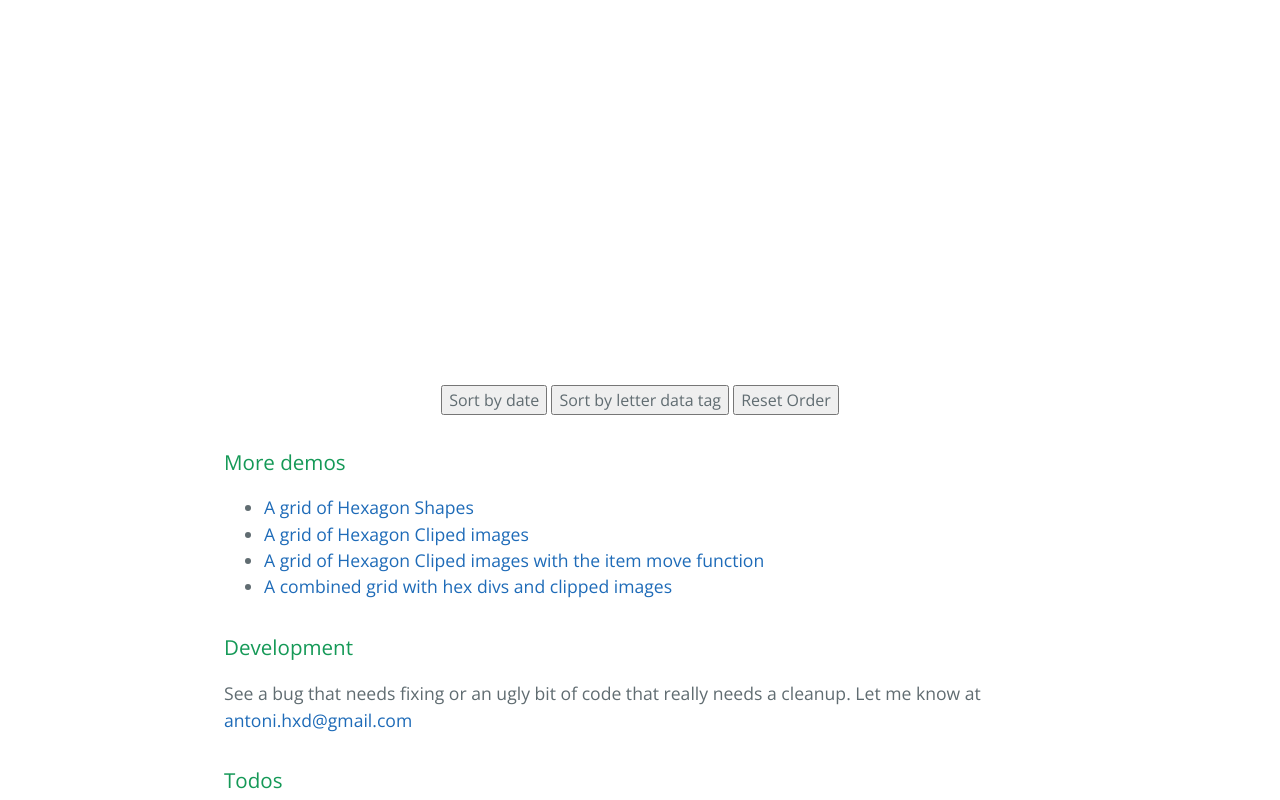
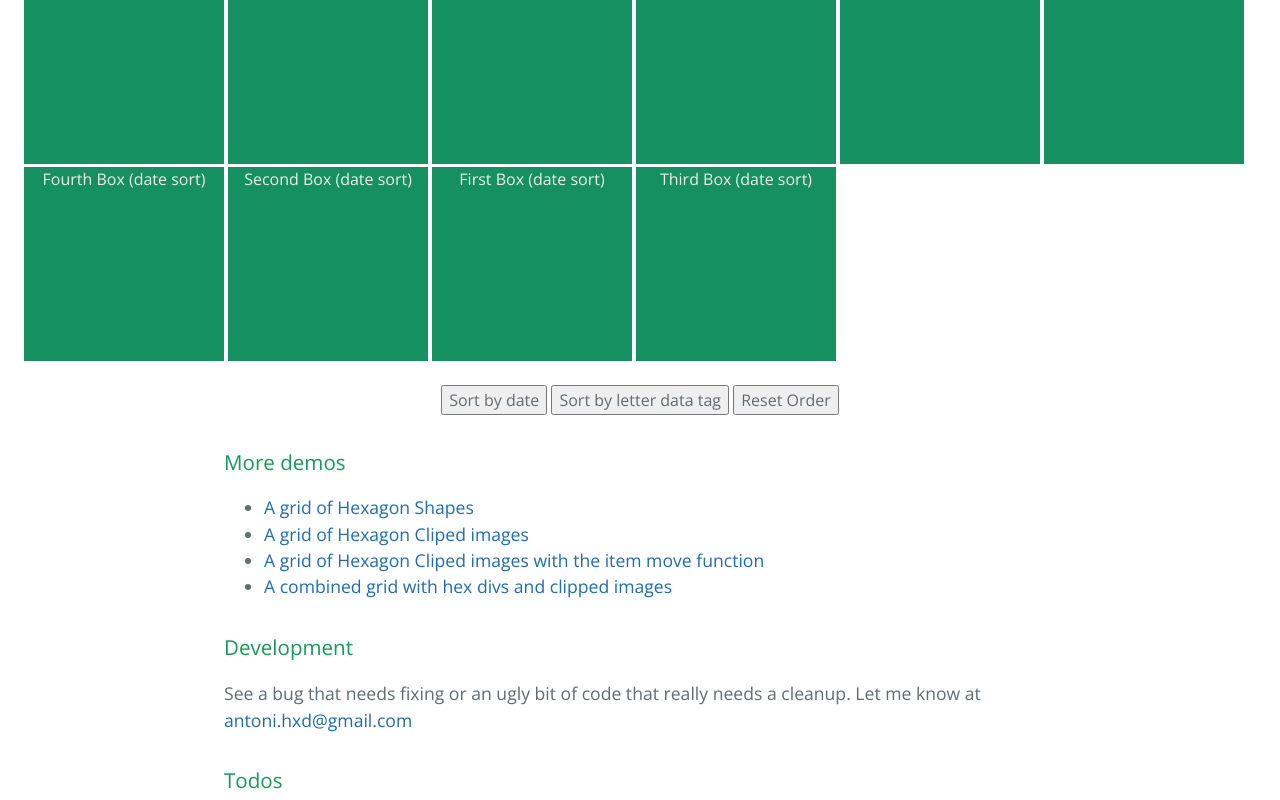
Before and after one commit to Fr0stb1t3/hxdgrid, a plain HTML site: page index.html in a window 1280 px wide. Both pictures are taken after a click on the button "Sort by letter data tag". Shown: the part 3765-4565 px from the top of the page. Drawn offline with nearby package versions, Linux system fonts and the light colour scheme.

Commit message:
Disabled the hide setting for the index demo

```diff
--- a/index.html
+++ b/index.html
@@ -214,7 +214,7 @@
 				demoGrid.orderByDateKey('date' , false , 'DESC' );
 			});
 			$('#letterSort').click(function(){
-				demoGrid.orderByKey('letter' , true , 'DESC' );
+				demoGrid.orderByKey('letter' , false , 'DESC' );
 			});
 			$('#resetOrder').click(function(){
 				demoGrid.resetOrder();
```
